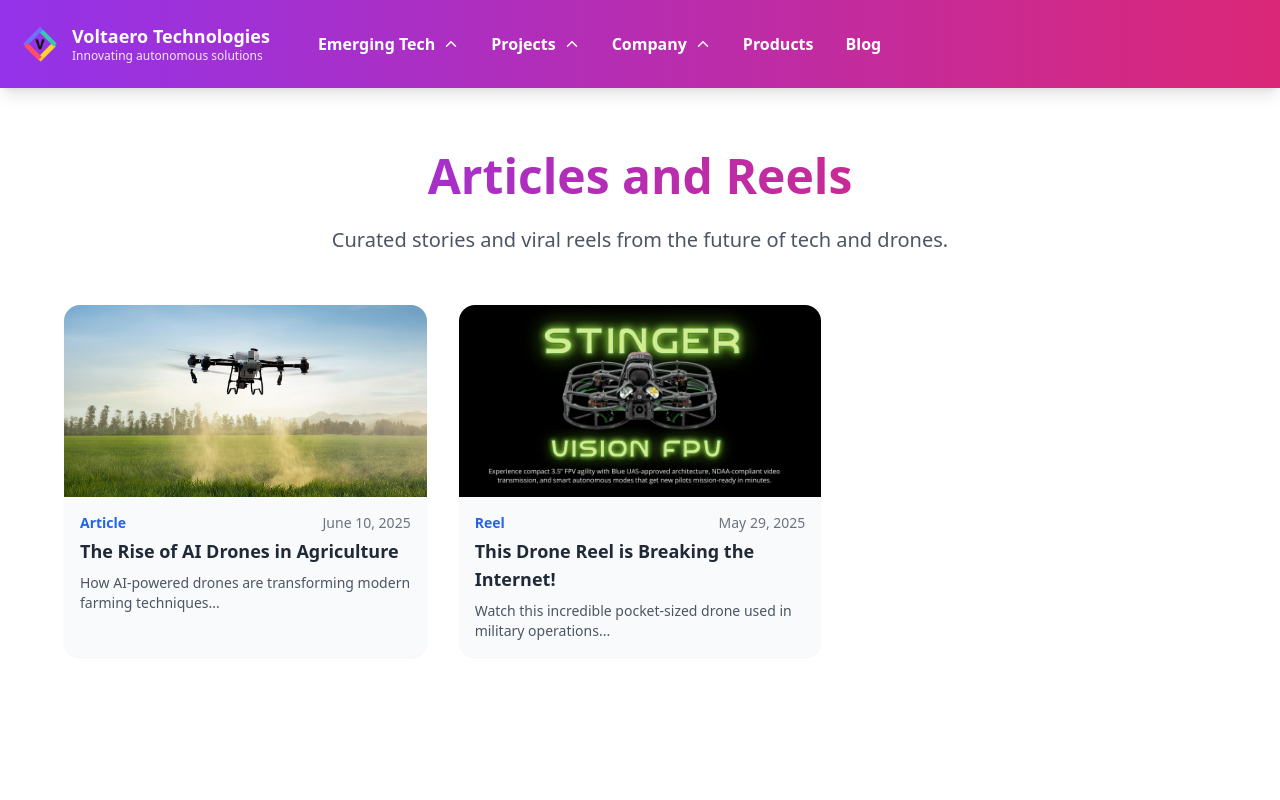
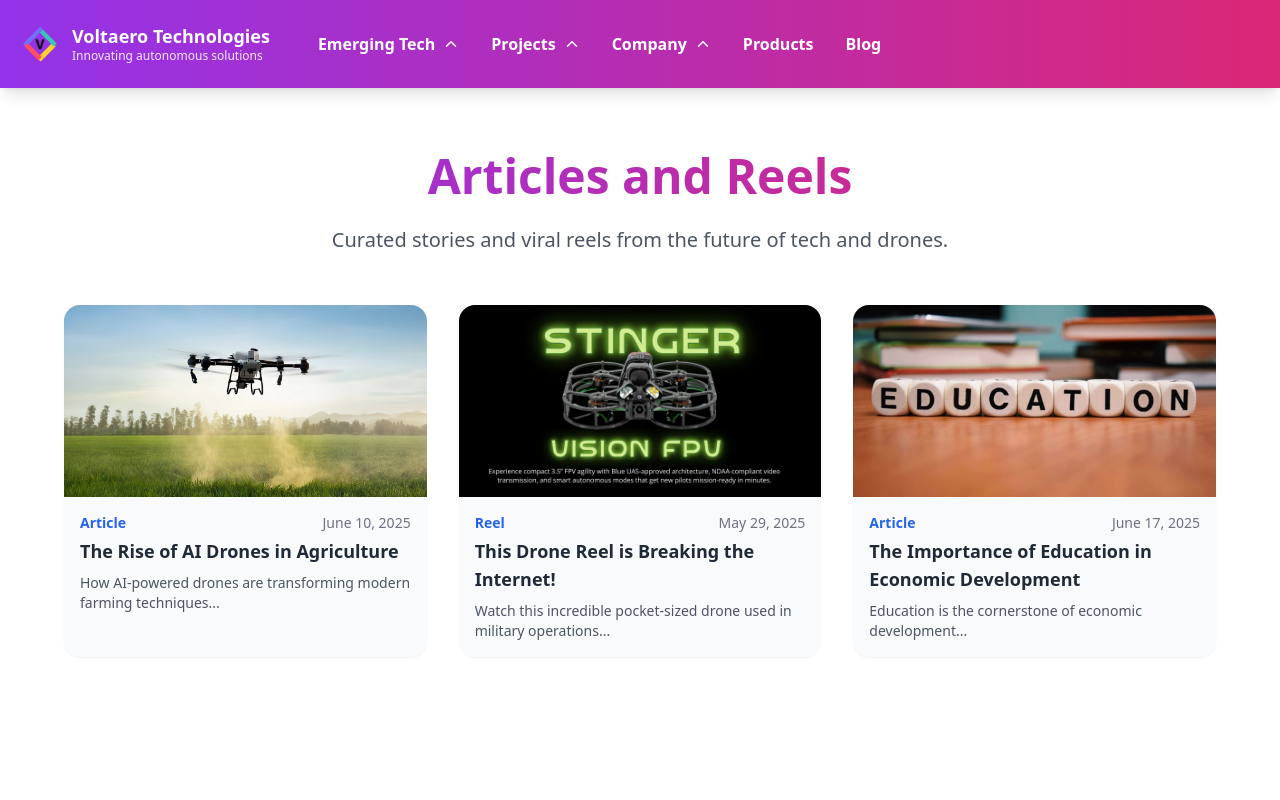
Before and after one commit to yuvinraja/ARCWebsite, a Next.js app: page /blog in a window 1280 px wide. Shown: the top 800 px of the page. Built offline with nearby package versions, Linux system fonts and the light colour scheme.

Commit message:
add a article to blog page

```diff
--- a/app/blog/blogPosts.ts
+++ b/app/blog/blogPosts.ts
@@ -29,5 +29,13 @@
     type: "reel",
     link: "https://www.instagram.com/reel/DKNrlmssN5P/",
   },
-  // Add more entries similarly
+  {
+    id: "3",
+    title: "The Importance of Education in Economic Development",
+    excerpt: "Education is the cornerstone of economic development...",
+    thumbnail: "/blog/article2.jpg",
+    date: "June 17, 2025",
+    type: "article",
+    link: "https://www.linkedin.com/posts/drmarthaboeckenfeld_education-is-more-than-just-a-diploma-it-activity-7339902659438522370-oztH?utm_source=share&utm_medium=member_desktop&rcm=ACoAAD31UpcBDhbXBTskZvdA2flJ8xhjGYRiScs"
+  }
 ];
--- a/app/blog/page.tsx
+++ b/app/blog/page.tsx
@@ -50,7 +50,9 @@
                       src={post.thumbnail}
                       alt={post.title}
                       fill
+                      sizes="(max-width: 768px) 100vw, (min-width: 769px) 50vw"
                       className="object-cover"
+                      priority={index < 2} // Prioritize loading for the first two images
                     />
                   </div>
                   <div className="p-4">
--- a/app/components/Footer.tsx
+++ b/app/components/Footer.tsx
@@ -83,7 +83,7 @@
                   </Link>
                 </li>
                 <li className="mb-4">
-                  <Link href="/careers" className="hover:underline">
+                  <Link href="#" className="hover:underline">
                     Careers
                   </Link>
                 </li>
```
Also changed, not shown: public/blog/article2.jpg (added).
